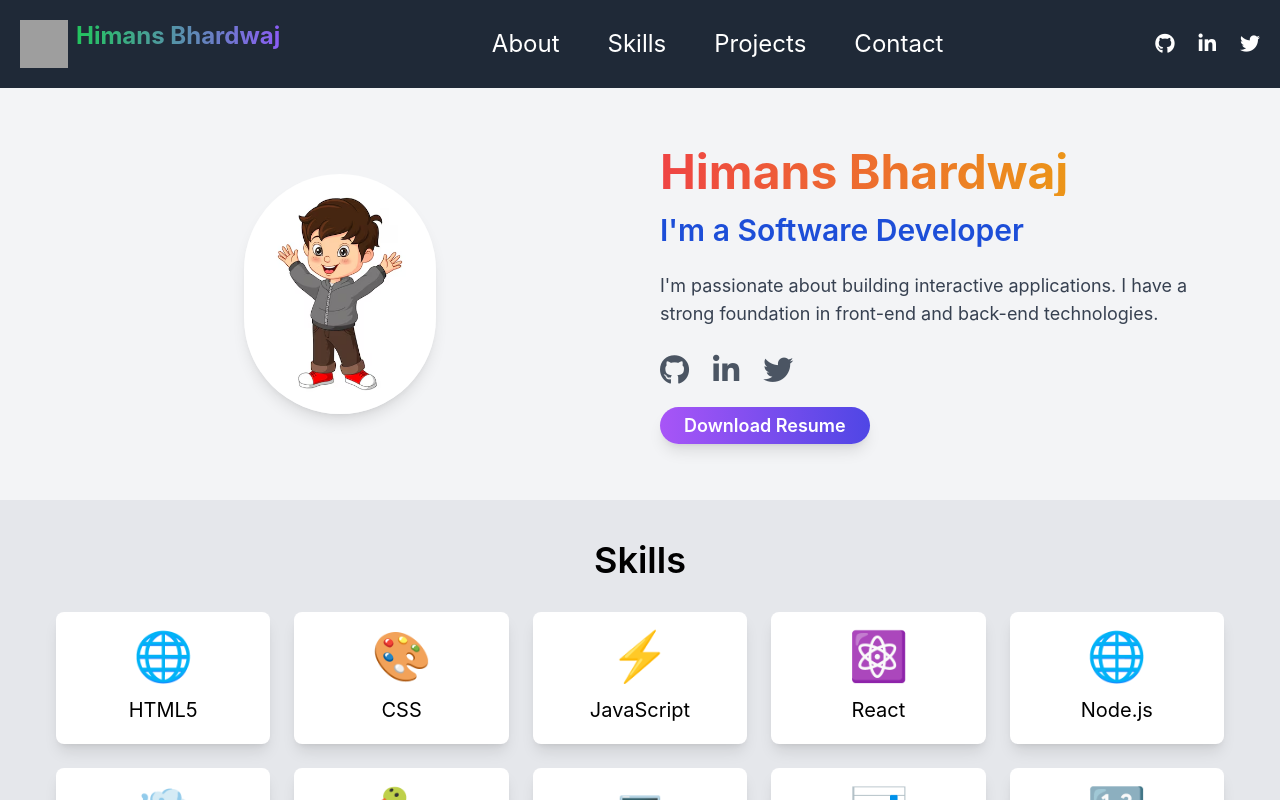
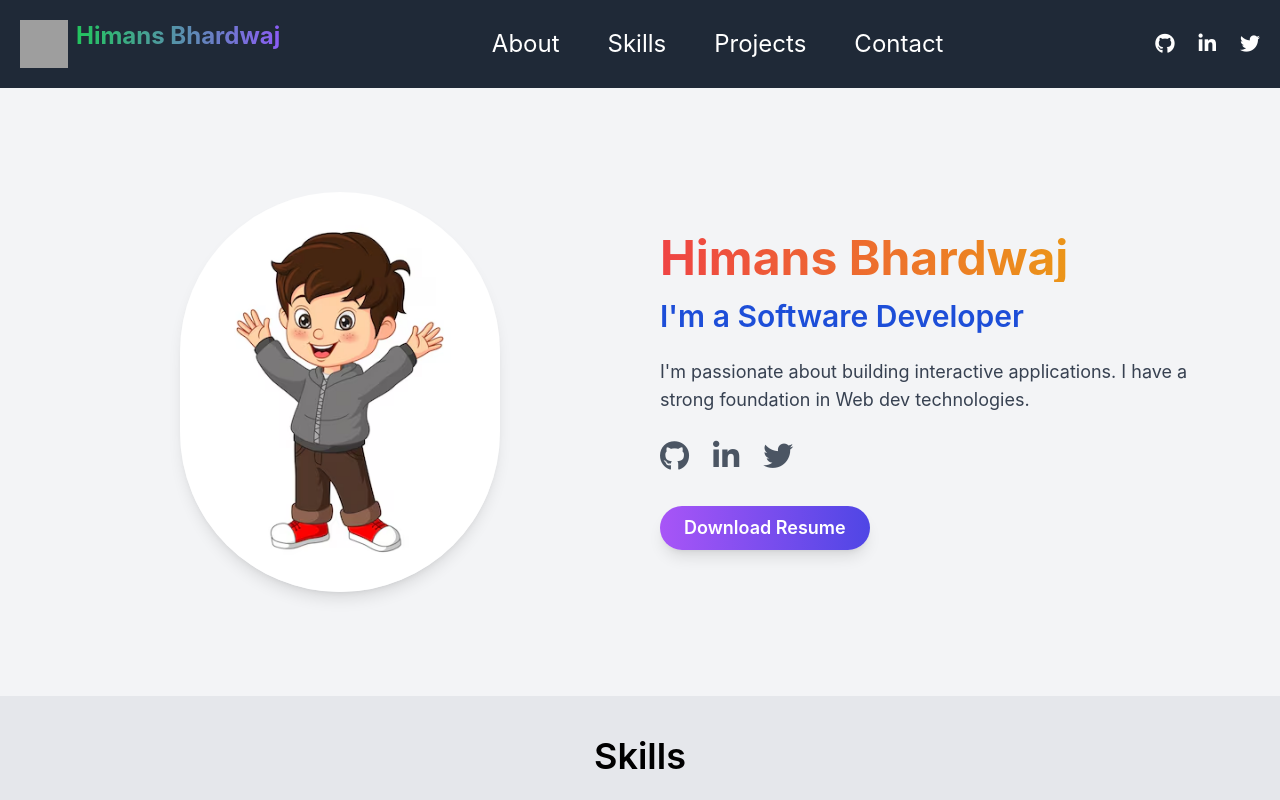
Before and after one commit to Himmans15/Portfolio_1, a React (Create React App) app: page / in a window 1280 px wide. Shown: the top 800 px of the page. Built offline with nearby package versions, Linux system fonts and the light colour scheme; grey boxes are pictures that could not be loaded.

Commit message:
Update About.js

```diff
--- a/src/components/About.js
+++ b/src/components/About.js
@@ -1,14 +1,17 @@
-import React from 'react';
-import profile from '../assets/profil.jpg';
+import React from "react";
+import profile from "../assets/profil.jpg";
 
 const About = () => {
   return (
-    <section id="about" className="flex items-center p-10 bg-gray-100 flex-col md:flex-row">
+    <section
+      id="about"
+      className="flex items-center my-auto p-10 bg-gray-100 flex-col md:flex-row"
+    >
       <div className="w-full md:w-1/2 p-5 flex justify-center">
         <img
           src={profile}
           alt="Profile picture of Himans Bhardwaj"
-          className="rounded-full w-48 h-50 object-cover shadow-lg transform transition-all duration-300 ease-in-out hover:scale-110"
+          className="rounded-full md:my-11 md:w-80  sm:w-48  object-cover shadow-lg transform transition-all duration-300 ease-in-out hover:scale-110"
         />
       </div>
       <div className="w-full md:w-1/2 p-5">
@@ -18,28 +21,40 @@
         <h2 className="text-3xl font-semibold text-blue-700 mb-6">
           I'm a Software Developer
         </h2>
-        <p className="text-lg mb-6 text-gray-700">
-          I'm passionate about building interactive applications. I have a strong foundation in front-end and back-end technologies.
+        <p className="text-lg mb-6  text-gray-700">
+          I'm passionate about building interactive applications. I have a
+          strong foundation in Web dev technologies.
         </p>
 
         <div className="flex space-x-6 mb-6">
-          <a href="https://github.com" className="text-gray-600 hover:text-black text-3xl transform transition duration-200 ease-in-out hover:scale-110">
+          <a
+            href="https://github.com"
+            className="text-gray-600 hover:text-black text-3xl transform transition duration-200 ease-in-out hover:scale-110"
+          >
             <i className="fab fa-github"></i> {/* GitHub Icon */}
           </a>
-          <a href="https://www.linkedin.com" className="text-gray-600 hover:text-black text-3xl transform transition duration-200 ease-in-out hover:scale-110">
+          <a
+            href="https://www.linkedin.com"
+            className="text-gray-600 hover:text-pink-600 text-3xl transform transition duration-200 ease-in-out hover:scale-110"
+          >
             <i className="fab fa-linkedin-in"></i> {/* LinkedIn Icon */}
           </a>
-          <a href="https://twitter.com" className="text-gray-600 hover:text-black text-3xl transform transition duration-200 ease-in-out hover:scale-110">
+          <a
+            href="https://twitter.com"
+            className="text-gray-600 hover:text-blue-600 text-3xl transform transition duration-200 ease-in-out hover:scale-110"
+          >
             <i className="fab fa-twitter"></i> {/* Twitter Icon */}
           </a>
         </div>
 
+        <div className="flex items-center mt-8">
           <a
             href="/resume.pdf"
-          className=" mt-8 bg-gradient-to-r from-purple-500 to-indigo-600 text-white px-6 py-2 rounded-full hover:bg-gradient-to-l hover:from-indigo-600 hover:to-purple-500 text-lg font-semibold transition-all duration-300 ease-in-out transform hover:scale-110 shadow-lg"
+            className="bg-gradient-to-r from-purple-500 to-indigo-600 text-white px-6 py-2 rounded-full hover:bg-gradient-to-l hover:from-indigo-600 hover:to-purple-500 text-lg font-semibold transition-all duration-300 ease-in-out transform hover:scale-110 shadow-lg"
           >
             Download Resume
           </a>
+        </div>
       </div>
     </section>
   );
```
Lines whose indentation alone changed are shown as unchanged.
